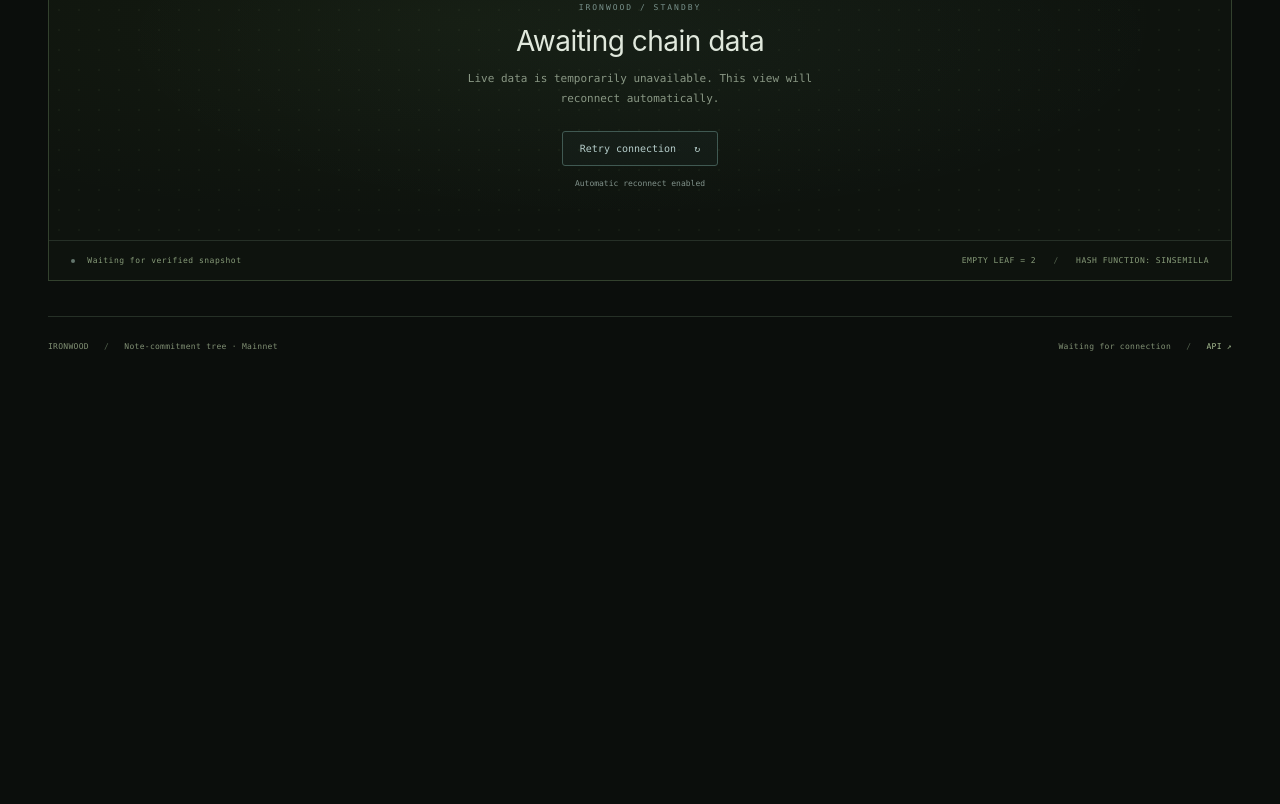
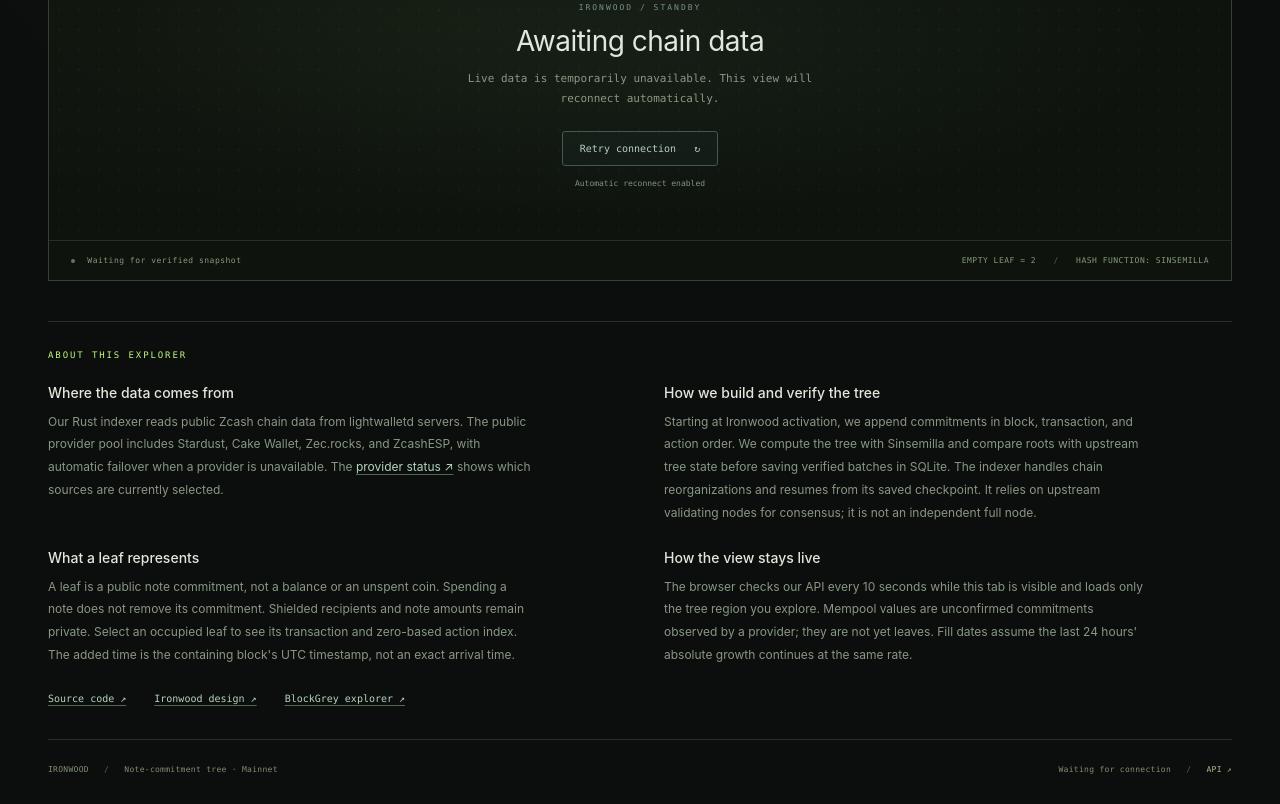
Before and after one commit to Polylog-Labs/ironwood-imt-mono, a plain HTML site: page web/ironwood.html in a window 1280 px wide. Shown: the part 727-1531 px from the top of the page. Before the commit the page ends 1108 px from the top, so only its background shows below. Drawn offline with Linux system fonts and the light colour scheme; no server answers.

Commit message:
Explain explorer data sources and link leaves to their transactions

```diff
--- a/web/dashboard.css
+++ b/web/dashboard.css
@@ -753,6 +753,53 @@ footer {
 footer a {
   color: #a9bf94;
 }
+.about-section {
+  border-top: 1px solid var(--border);
+  margin-top: 40px;
+  padding-top: 28px;
+}
+.about-section > h2 {
+  color: var(--acid);
+  margin: 0 0 24px;
+}
+.about-grid {
+  display: grid;
+  grid-template-columns: repeat(2, minmax(0, 1fr));
+  gap: 24px 48px;
+}
+.about-grid h3 {
+  color: var(--text);
+  font-size: 14px;
+  font-weight: 500;
+  margin: 0 0 10px;
+}
+.about-grid p {
+  margin: 0;
+  color: var(--muted);
+  font-size: 12px;
+  line-height: 1.9;
+  max-width: 64ch;
+}
+.about-links {
+  display: flex;
+  flex-wrap: wrap;
+  gap: 14px 28px;
+  margin-top: 26px;
+  font: 10px var(--mono);
+}
+.about-section a, #node-tx a {
+  color: #b5d5bd;
+  text-decoration: underline;
+  text-decoration-color: #536752;
+  text-underline-offset: 3px;
+}
+.about-section a:hover, #node-tx a:hover {
+  color: var(--acid);
+  text-decoration-color: currentColor;
+}
+@media (max-width: 680px) {
+  .about-grid { grid-template-columns: 1fr; gap: 22px; }
+}
 .notice {
   border: 1px solid #6b5533;
   background: #342b1566;
--- a/web/dashboard.js
+++ b/web/dashboard.js
@@ -320,6 +320,9 @@ async function inspect() {
   );
   byId("node-added-row").hidden = !isLeaf || !node.occupied;
   byId("node-block-row").hidden = !isLeaf || !node.occupied;
+  byId("node-tx-row").hidden = true;
+  byId("node-action-row").hidden = true;
+  byId("node-tx").replaceChildren();
   text("node-added", "Loading…");
   text("node-block", "Loading…");
   text("node-hash-label", isLeaf ? "LEAF COMMITMENT" : "NODE HASH");
@@ -369,6 +372,24 @@ async function inspect() {
     if (leaf) {
       text("node-added", time(leaf.time));
       text("node-block", number.format(leaf.height));
+      if (/^[a-f0-9]{64}$/i.test(leaf.txid)) {
+        const mainnet = payload.data.snapshot.network === "main";
+        const source = document.createElement(mainnet ? "a" : "code");
+        source.textContent = `${leaf.txid.slice(0, 10)}…${leaf.txid.slice(-10)}${mainnet ? " ↗" : ""}`;
+        source.title = leaf.txid;
+        if (mainnet) {
+          source.href = `https://www.blockgrey.com/zcash/tx/${leaf.txid}`;
+          source.target = "_blank";
+          source.rel = "noopener noreferrer";
+          source.setAttribute("aria-label", `View transaction ${leaf.txid} on BlockGrey`);
+        }
+        byId("node-tx").append(source);
+        byId("node-tx-row").hidden = false;
+      }
+      if (Number.isSafeInteger(leaf.action_index) && leaf.action_index >= 0) {
+        text("node-action", `${number.format(leaf.action_index)} (zero-based)`);
+        byId("node-action-row").hidden = false;
+      }
     }
   } catch (error) {
     if (version !== selectionVersion) return;
--- a/web/ironwood.html
+++ b/web/ironwood.html
@@ -258,6 +258,14 @@
                 <dt>Block</dt>
                 <dd id="node-block">—</dd>
               </div>
+              <div id="node-tx-row" hidden>
+                <dt>Transaction</dt>
+                <dd id="node-tx">—</dd>
+              </div>
+              <div id="node-action-row" hidden>
+                <dt>Action index</dt>
+                <dd id="node-action">—</dd>
+              </div>
               <div id="node-fill-row" hidden>
                 <dt>Likely fill date</dt>
                 <dd id="node-fill">—</dd>
@@ -306,6 +314,49 @@
           <p class="hint">Waiting for commitments…</p>
         </div>
       </section>
+      <section class="about-section" aria-labelledby="about-heading">
+        <h2 id="about-heading" class="eyebrow">ABOUT THIS EXPLORER</h2>
+        <div class="about-grid">
+          <div>
+            <h3>Where the data comes from</h3>
+            <p>Our Rust indexer reads public Zcash chain data from lightwalletd
+              servers. The public provider pool includes Stardust, Cake Wallet,
+              Zec.rocks, and ZcashESP, with automatic failover when a provider
+              is unavailable. The <a href="/v1/providers" target="_blank" rel="noopener">provider status ↗</a>
+              shows which sources are currently selected.</p>
+          </div>
+          <div>
+            <h3>How we build and verify the tree</h3>
+            <p>Starting at Ironwood activation, we append commitments in block,
+              transaction, and action order. We compute the tree with Sinsemilla
+              and compare roots with upstream tree state before saving verified
+              batches in SQLite. The indexer handles chain reorganizations and
+              resumes from its saved checkpoint. It relies on upstream validating
+              nodes for consensus; it is not an independent full node.</p>
+          </div>
+          <div>
+            <h3>What a leaf represents</h3>
+            <p>A leaf is a public note commitment, not a balance or an unspent coin.
+              Spending a note does not remove its commitment. Shielded recipients
+              and note amounts remain private. Select an occupied leaf to see
+              its transaction and zero-based action index. The added time is
+              the containing block's UTC timestamp, not an exact arrival time.</p>
+          </div>
+          <div>
+            <h3>How the view stays live</h3>
+            <p>The browser checks our API every 10 seconds while this tab is
+              visible and loads only the tree region you explore. Mempool values
+              are unconfirmed commitments observed by a provider; they are not
+              yet leaves. Fill dates assume the last 24 hours' absolute growth
+              continues at the same rate.</p>
+          </div>
+        </div>
+        <div class="about-links">
+          <a href="https://github.com/Polylog-Labs/ironwood-imt-mono" target="_blank" rel="noopener noreferrer">Source code ↗</a>
+          <a href="https://zcash.github.io/ironwood/design.html" target="_blank" rel="noopener noreferrer">Ironwood design ↗</a>
+          <a href="https://www.blockgrey.com/zcash" target="_blank" rel="noopener noreferrer">BlockGrey explorer ↗</a>
+        </div>
+      </section>
       <footer>
         <span
           >IRONWOOD <span class="separator">/</span> Note-commitment tree ·
```
